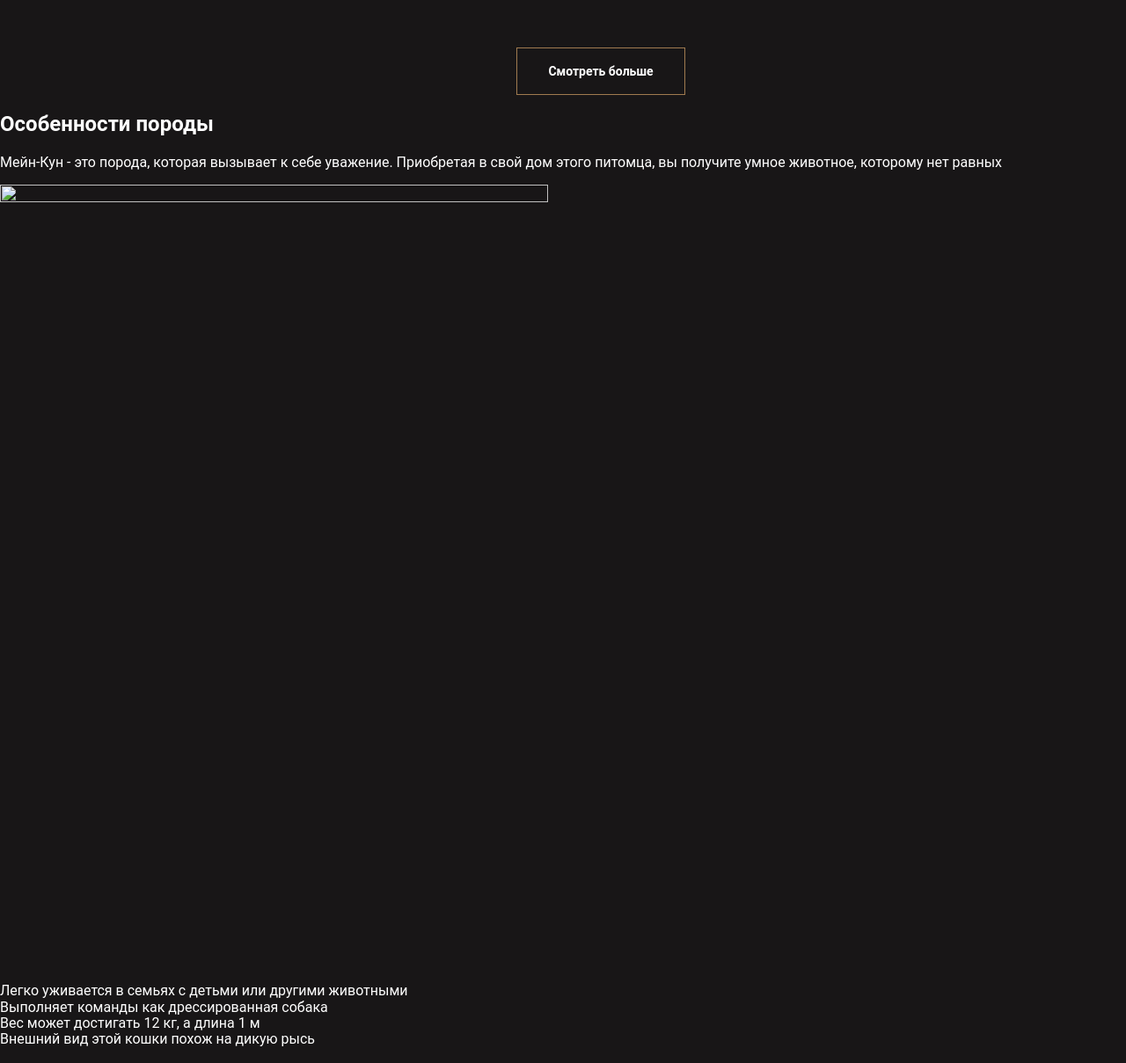
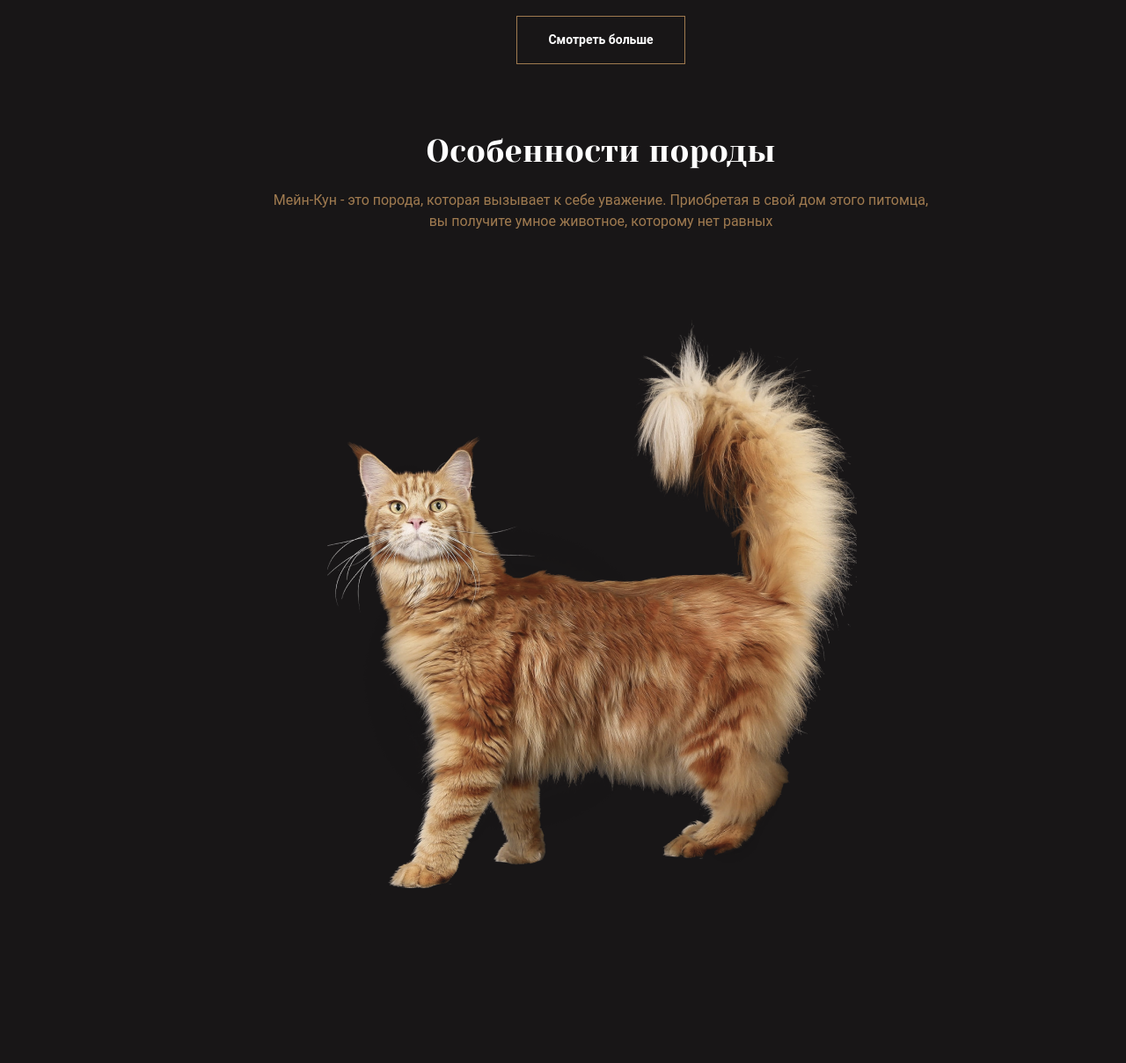
Before and after one commit to InnaTsyganenko/cattery, a website built with webpack: page public/index.html in a window 1280 px wide. Shown: the part 1653-2862 px from the top of the page at 88% size. Built offline with nearby package versions, Linux system fonts and the light colour scheme; files whose address does not match are found by name; a web font is replaced by a local one.

Commit message:
Features section begin

```diff
--- a/public/css/style.css
+++ b/public/css/style.css
@@ -220,6 +220,7 @@ img {
   gap: 30px;
   align-items: start;
   justify-content: start;
+  padding: 20px;
 }
 
 .pets__slider-img:first-child {
@@ -230,7 +231,6 @@ img {
 .pets__slider-img:nth-child(2) {
   grid-column: 1/2;
   grid-row: 2/3;
-  /* align-self: start; */
 }
 
 .pets__slider-img:nth-child(3) {
@@ -242,5 +242,80 @@ img {
   font-family: Roboto, Oxygen, Ubuntu, Cantarell, 'Open Sans', 'Helvetica Neue', sans-serif;
   font-size: 14px;
   font-weight: bold;
-  margin-top: 55px;
+  margin-top: 25px;
+  margin-bottom: 155px;
 }
+
+/* features */
+
+.features {
+  display: flex;
+  flex-direction: column;
+  flex-wrap: wrap;
+  align-items: center;
+  width: 1066px;
+  margin: -76px auto 0 auto;
+}
+
+.features__title {
+  color: var(--basic-text-white);
+  font-family: 'Yeseva One', 'Times New Roman', cursive;
+  font-size: 36px;
+  font-weight: normal;
+  margin: 0;
+  padding: 0;
+  z-index: 1000;
+}
+
+.features__text {
+  text-align: center;
+  font-family: Roboto, Oxygen, Ubuntu, Cantarell, 'Open Sans', 'Helvetica Neue', sans-serif;
+  color: var(--basic-text-gold);
+  z-index: 1000;
+  margin-top: 23px;
+  line-height: 1.5em;
+}
+
+.features__img {
+  margin: 0 auto;
+  padding: 0;
+}
+
+.features__list {
+  margin: 27px;
+  display: flex;
+}
+
+.features__item {
+  margin-right: 45px;
+}
+
+.features__item:last-child {
+  margin-right: 0
+}
+
+.features__link {
+  font-weight: bolder;
+  font-size: 18px;
+  opacity: 0.2;
+}
+
+.features__link--active {
+  opacity: 1;
+}
+
+.features__slider-wrapper {
+  outline: 1px dotted rgb(255, 255, 255);
+  display: grid;
+  gap: 30px;
+  align-items: start;
+  justify-content: start;
+  padding: 20px;
+}
+
+.features__slider-see-more-button {
+  font-family: Roboto, Oxygen, Ubuntu, Cantarell, 'Open Sans', 'Helvetica Neue', sans-serif;
+  font-size: 14px;
+  font-weight: bold;
+  margin-top: 25px;
+}
--- a/public/index.html
+++ b/public/index.html
@@ -76,15 +76,15 @@
       <div class="pets__slider-wrapper">
         <img class="pets__slider-img" src="img/main-coon-pets-1.jpg" width="519" height="214" alt="">
         <img class="pets__slider-img" src="img/main-coon-pets-2.jpg" width="519" height="214" alt="">
-        <img class="pets__slider-img" src="img/main-coon-pets-3.jpg" width="530" height="530" alt="">
+        <img class="pets__slider-img" src="img/main-coon-pets-3.jpg" width="474" height="494" alt="">
       </div>
       <a class="pets__slider-see-more-button button" href="##">Смотреть больше</a>
     </section>
 
     <section class="features">
       <h2 class="features__title">Особенности породы</h2>
-      <p class="features__text">Мейн-Кун - это порода, которая вызывает к себе уважение. Приобретая в свой дом этого питомца, вы получите умное животное, которому нет равных</p>
-      <img class="features__img" src="img/main-coon.jpg" width="623" height="908" alt="">
+      <p class="features__text">Мейн-Кун - это порода, которая вызывает к себе уважение. Приобретая в свой дом этого питомца,<br>вы получите умное животное, которому нет равных</p>
+      <img class="features__img" src="img/main-coon-features.png" width="623" height="908" alt="">
       <ul class="features__list">
         <li class="features__item">Легко уживается в семьях с детьми или другими животными</li>
         <li class="features__item">Выполняет команды как дрессированная собака</li>
```
Also changed, not shown: public/img/main-coon-features.png (added).
